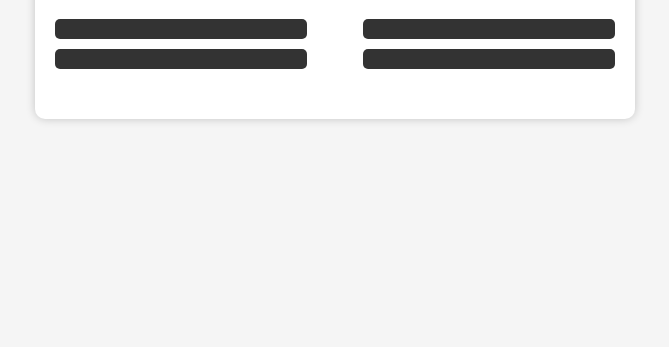
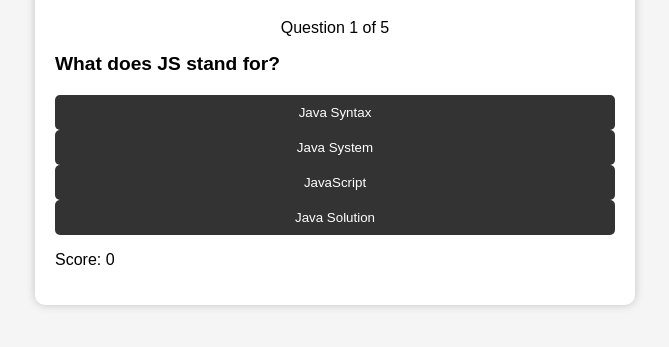
Before and after one commit to whostenzin/JavaScript-quiz, a plain HTML site: page index.html in a window 1280 px wide. Shown: the part 81-428 px from the top of the page, without its empty margins (305-974 px from the left). Drawn offline with Linux system fonts and the light colour scheme.

Commit message:
added JS to make the actual quiz

```diff
--- a/index.html
+++ b/index.html
@@ -10,15 +10,17 @@
 <body>
     <div class="container">
         <h1>JavaScript Quiz</h1>
-        <p id="question"></p>
-        <ul id="choices">
-            <li><button id="choiceA"></button></li>
-            <li><button id="choiceB"></button></li>
-            <li><button id="choiceC"></button></li>
-            <li><button id="choiceD"></button></li>
-        </ul>
-        <div id="quiz-progress"></div>
+        <p id="quiz-progress">Question 1 of 5</p>
+        <h2 id="question"></h2>
+        <div id="choices">
+          <button id="A">Choice A</button>
+          <button id="B">Choice B</button>
+          <button id="C">Choice C</button>
+          <button id="D">Choice D</button>
+        </div>
+        <p id="score">Score: 0</p>
     </div>
+
     <script src="script.js"></script>
 </body>
 </html>
--- a/script.js
+++ b/script.js
@@ -0,0 +1,96 @@
+const quizData = [
+    {
+      question: "What does JS stand for?",
+      choiceA: "Java Syntax",
+      choiceB: "Java System",
+      choiceC: "JavaScript",
+      choiceD: "Java Solution",
+      correct: "C",
+    },
+    {
+      question:
+        'What is the correct syntax for referring to an external script called "script.js"?',
+      choiceA: '<script href="script.js"></script>',
+      choiceB: '<script src="script.js"></script>',
+      choiceC: '<script link="script.js"></script>',
+      choiceD: '<script type="text/javascript" src="script.js"></script>',
+      correct: "B",
+    },
+    {
+      question: "Which built-in method returns the length of the string?",
+      choiceA: "length()",
+      choiceB: "size()",
+      choiceC: "index()",
+      choiceD: "None of the above",
+      correct: "A",
+    },
+    {
+      question: "Which statement is used to jump out of a loop?",
+      choiceA: "return",
+      choiceB: "break",
+      choiceC: "continue",
+      choiceD: "exit",
+      correct: "B",
+    },
+    {
+        question: "What is the difference between the == operator and the === operator in JavaScript?",
+        choiceA: "They are equivalent and can be used interchangeably",
+        choiceB: "The == operator checks for value equality, while the === operator checks for both value and type equality",
+        choiceC: "The === operator checks for value equality, while the == operator checks for both value and type equality",
+        choiceD: "The == operator is used for assignment, while the === operator is used for comparison",
+        correct: "B",
+    },
+  ];
+
+  const container = document.querySelector(".container");
+  const questionEl = document.getElementById("question");
+  const choicesEl = document.getElementById("choices");
+  const progressEl = document.getElementById("quiz-progress");
+  const scoreEl = document.getElementById("score");
+  const choiceButtons = Array.from(choicesEl.getElementsByTagName("button"));
+
+  let currentQuestionIndex = 0;
+  let score = 0;
+
+  function showQuestion(questionIndex) {
+    const currentQuestion = quizData[questionIndex];
+    questionEl.innerText = currentQuestion.question;
+    choiceButtons.forEach((button, index) => {
+      button.innerText = currentQuestion[`choice${String.fromCharCode(65 + index)}`];
+    });
+  }
+
+  function checkAnswer(selectedChoice) {
+    const currentQuestion = quizData[currentQuestionIndex];
+    if (selectedChoice === currentQuestion.correct) {
+      score++;
+      scoreEl.textContent = `Score: ${score}`;
+    }
+  }
+
+  function showProgress() {
+    progressEl.innerText = `Question ${currentQuestionIndex + 1} of ${quizData.length}`;
+  }
+
+  function endQuiz() {
+    container.innerHTML = `
+          <h2>Your score is ${score}/${quizData.length}</h2>
+          <button onclick="location.reload()">Restart Quiz</button>
+      `;
+  }
+
+  choiceButtons.forEach((button) => {
+    button.addEventListener("click", () => {
+      checkAnswer(button.id);
+      currentQuestionIndex++;
+      if (currentQuestionIndex === quizData.length) {
+        endQuiz();
+      } else {
+        showQuestion(currentQuestionIndex);
+        showProgress();
+      }
+    });
+  });
+
+  showQuestion(currentQuestionIndex);
+  showProgress();
```
